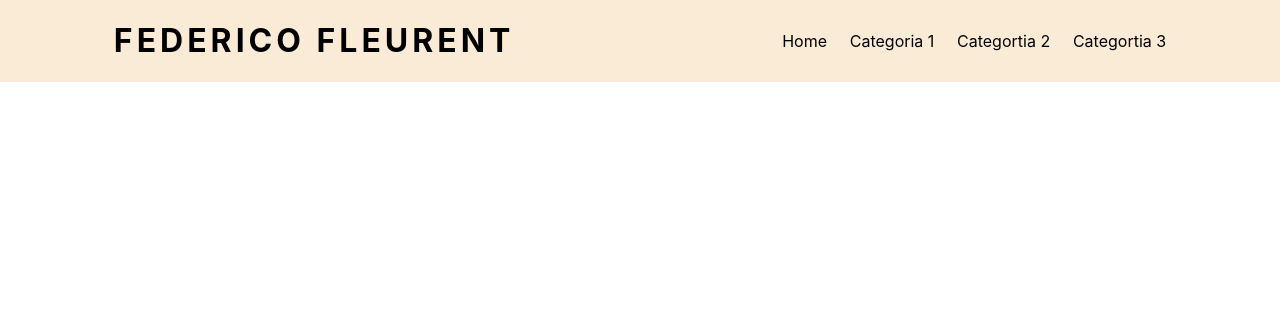
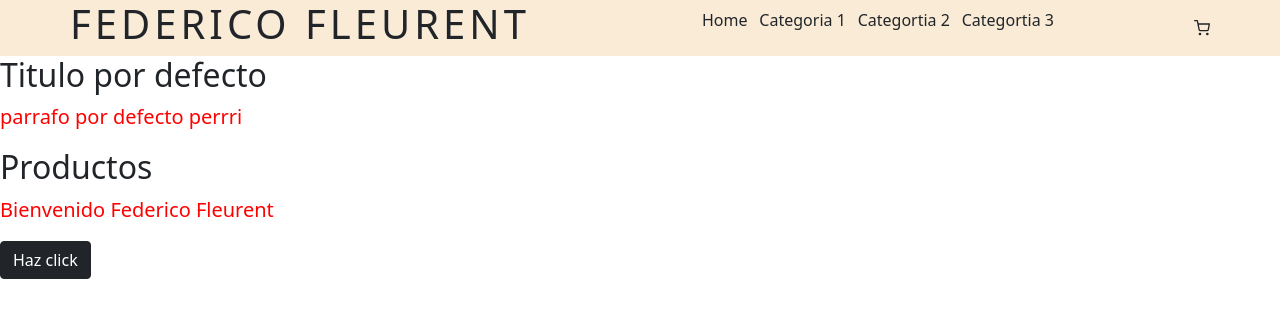
Before and after one commit to FedericoFleu/reactJSApp, a React (Create React App) app: page / in a window 1280 px wide. Shown: the top 318 px of the page. Built offline with nearby package versions, Linux system fonts and the light colour scheme.

Commit message:
cambios varios

```diff
--- a/package.json
+++ b/package.json
@@ -6,9 +6,13 @@
     "@testing-library/jest-dom": "^5.16.4",
     "@testing-library/react": "^13.2.0",
     "@testing-library/user-event": "^13.5.0",
+    "bootstrap": "^5.1.3",
     "react": "^18.1.0",
+    "react-bootstrap": "^2.4.0",
     "react-dom": "^18.1.0",
+    "react-icons": "^4.3.1",
     "react-scripts": "5.0.1",
+    "sass": "^1.52.1",
     "web-vitals": "^2.1.4"
   },
   "scripts": {
--- a/src/App.js
+++ b/src/App.js
@@ -1,10 +1,28 @@
+import 'bootstrap/dist/css/bootstrap.min.css';
 import './App.css';
-import { Navegacion } from "./Component/NavBar/NavBar.js"
+import { Navegacion } from "./components/NavBar/NavBar"
+import { Nosotros } from "./components/Nosotros/Nosotros"
+import { ItemListContainer } from "./components/ItemListContainer/ItemListContainer"
 
 function App() {
+
+  const profe = {
+    nombre: "Federico Fleurent",
+    rol: "Profe de JS"
+  }
+
+
   return (
 
-    <Navegacion/>
+    <div>
+      <Navegacion/>
+
+      <Nosotros/>
+
+      <ItemListContainer nombre={profe.nombre} />
+
+
+    </div>
 
   );
 }
--- a/src/Component/NavBar/NavBar.css
+++ /dev/null
@@ -1,18 +0,0 @@
-.navBarCointainer {
-  background-color: antiquewhite;
-  display: flex;
-  justify-content: space-around;
-  align-items: center;
-}
-
-.navBarLogo {
-  text-transform: uppercase;
-  letter-spacing: 4px;
-}
-
-.navLinks {
-  display: flex;
-  justify-content: space-between;
-  list-style: none;
-  width: 30%;
-}
--- /dev/null
+++ b/src/components/ItemListContainer/ItemListContainer.js
@@ -0,0 +1,16 @@
+
+import { Button } from "react-bootstrap"
+
+export const ItemListContainer = ( {nombre} ) => {
+
+    return (
+        <section>
+            <h2>Productos</h2>
+
+            <p>Bienvenido {nombre}</p>
+
+            <Button variant="dark">Haz click </Button>{' '}
+        </section>
+    )
+
+}
--- a/src/Component/NavBar/NavBar.js
+++ b/src/components/NavBar/NavBar.js
@@ -1,4 +1,6 @@
-import "./NavBar.css"
+import "./NavBar.scss"
+import { FiShoppingCart } from 'react-icons/fi';
+
 
 export const Navegacion =  () => {
 
@@ -18,7 +20,7 @@ export const Navegacion =  () => {
 
                 <li>Categortia 3</li>
             </ul>
-
+            <FiShoppingCart/>
         </div>
     )
 }
--- /dev/null
+++ b/src/components/NavBar/NavBar.scss
@@ -0,0 +1,16 @@
+.navBarCointainer {
+    background-color: antiquewhite;
+    display: flex;
+    justify-content: space-around;
+    align-items: center;
+
+        .navBarLogo {
+        text-transform: uppercase;
+        letter-spacing: 4px;}
+
+            .navLinks {
+                display: flex;
+                justify-content: space-between;
+                list-style: none;
+                width: 30%;}
+  }
--- /dev/null
+++ b/src/components/Nosotros/Nosotros.js
@@ -0,0 +1,15 @@
+import "./Nosotros.scss"
+
+export const Nosotros = ( {titulo = `Titulo por defecto`,content = `parrafo por defecto perrri`} ) =>{
+
+    return (
+            <div>
+
+                <h2>{titulo}</h2>
+
+                <p>{content}</p>
+
+            </div>
+    )
+
+}
--- /dev/null
+++ b/src/components/Nosotros/Nosotros.scss
@@ -0,0 +1,5 @@
+p{
+    color: red;
+    font-size: 20px;
+    max-width: 1100px;
+}
```
Also changed, not shown: 1 other file (tests, documents, lock files or other folders).
